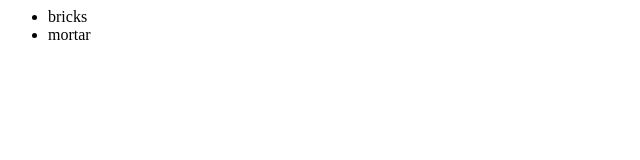
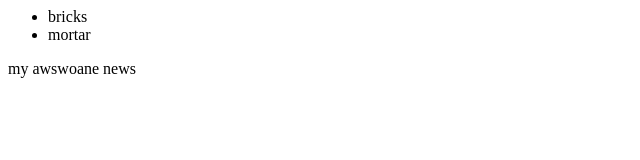
Before and after one commit to GabrielNechifor/Exercise, a plain HTML site: page TestHTML/index.html in a window 1280 px wide. Shown: the whole page, without its empty margins (0-640 px from the left). Drawn offline with Linux system fonts and the light colour scheme.

Commit message:
Modified index.html

```diff
--- a/TestHTML/index.html
+++ b/TestHTML/index.html
@@ -6,6 +6,11 @@
             <li>mortar</li>
 
         </ul>
+        <module-one>
+            <div>
+                my awswoane news
+            </div>
+        </module-one>
     </div>
 </body>
 
```
